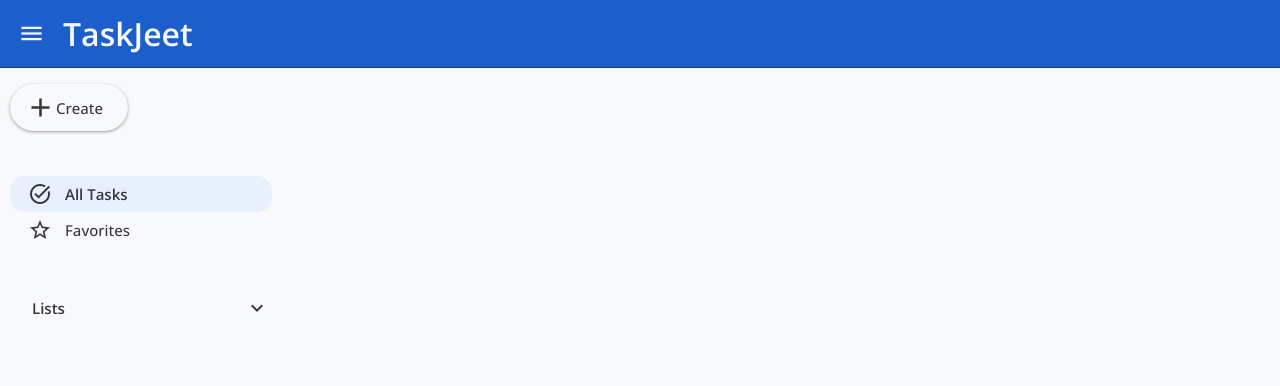
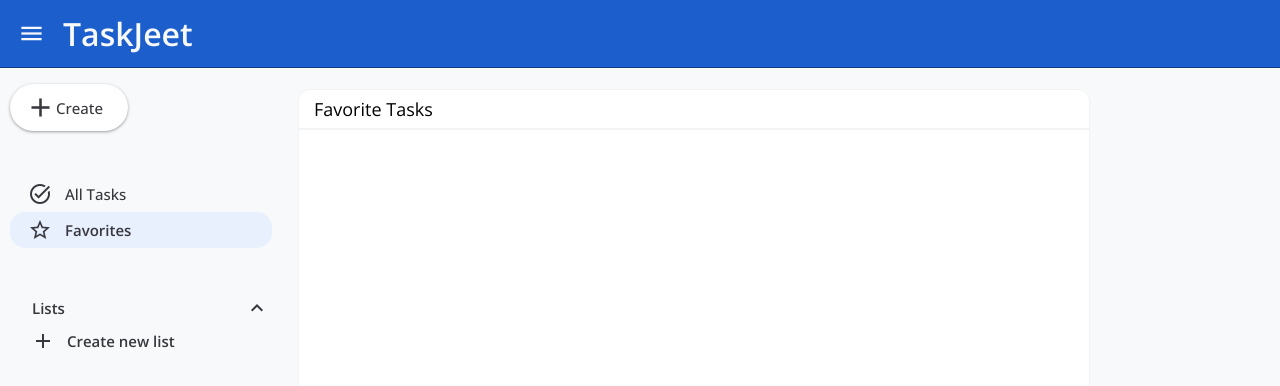
Before and after one commit to JacobCll/TaskJeet-v1, a React (Vite) app in the folder learning-app/: page / in a window 1280 px wide. Shown: the top 386 px of the page. Built offline with nearby package versions, Linux system fonts and the light colour scheme.

Commit message:
main menu and favorites

```diff
--- a/learning-app/src/App.css
+++ b/learning-app/src/App.css
@@ -79,7 +79,7 @@
   gap: 45px;
 }
 
-.create-list-button {
+.create-task-button {
   font-size: 15px;
   font-weight: 500;
   display: flex;
@@ -87,6 +87,7 @@
   border: none;
   background: none;
   color: #37373d;
+  background-color: #ffffff;
   margin: 0;
   padding: 8px 15px;
   border-radius: 26px;
@@ -97,14 +98,14 @@
   transition: box-shadow 0.3s ease, transform 0.3s ease;
 }
 
-.create-list-button:hover {
+.create-task-button:hover {
   color: #123873;
   background-color: #f6f9fe;
   box-shadow: 0 1px 2px 0 rgba(60, 64, 67, 0.352),
               0 1px 3px 1px rgba(60, 64, 67, 0.199);
 }
 
-.create-list-button .material-icons {
+.create-task-button .material-icons {
   font-weight:lighter;
   font-size: 31px;
 }
@@ -170,9 +171,13 @@
 }
 
 /* task classes */
-
+.tasks-list-container.favorites {
+  width: 80%;
+  margin: 8px;
+}
 
 .tasks-list-container {
+  color: #000000;
   display: flex;
   flex-direction: column;
   background-color: #ffffff;
@@ -180,7 +185,7 @@
   border-width: 1px;
   border-style: solid;
   min-width: 200px;
-  max-width: 100%;
+  max-width: 800px;
   border-radius: 12px;
   margin: 3px;
   word-break: break-word;
@@ -198,10 +203,11 @@
 }
 
 .list-heading {
+  font-size:large;
   display: flex;
   position: relative;
   align-items: center;
-  padding: 7px 0;
+  padding: 7px 0 7px 15px;
 }
 
 .list-context-button {
@@ -224,7 +230,7 @@
 }
 
 .task-list-title {
-  margin: 0 0 0 15px;
+  margin: 0;
   border: none;
   display: inline-block;
   font-family: inherit;
@@ -268,13 +274,14 @@
 /* #f2f2f2 */
 /* background for the task settings */
 .task-settings-container {
+  color: #5f6368;
+  padding-left: 25px;
   position: absolute;
   right: 15px;
   top: 0px;
   bottom: 0px;
   display: flex;
   background: linear-gradient(to right, rgba(173, 216, 230, 0) 1%, #f2f2f2 99%);
-  width: fit-content;
   flex-shrink: 0;
   visibility: hidden;
   z-index: 1;
@@ -296,7 +303,6 @@
   color: #5f6368;
   width: fit-content;
   height: fit-content;
-  margin-left: 30px;
   border: none;
   background: none;
   padding: 0;
@@ -357,6 +363,7 @@
 }
 
 .list-context-content {
+  font-size: 16px;
   color: #202124;
   display: block;
   position: absolute;
@@ -365,9 +372,9 @@
   border-radius: 3px;
   font-size: 0.7em;
   z-index: 1;
-  width: 150px;
+  width: 200px;
   min-width: fit-content;
-  max-width: 150px;
+  max-width: 200px;
   right: 45%;
   box-shadow: 0px 2px 4px rgba(0, 0, 0, 0.1),
               0px 4px 8px rgba(0, 0, 0, 0.1),
@@ -384,6 +391,7 @@
 }
 
 .list-context-content li{
+  font-size: 16px;
   padding: 2px;
   display:block;
   list-style-type: none;
@@ -530,17 +538,18 @@
 }
 
 .lists-markdown {
-  margin-left: 22px;
+  color: #37373d;
+  font-size: 15px;
 }
 
 .lists-markdown-button {
-  color: #37373d;
   display: flex;
   align-items: center;
 }
 
 .lists-markdown-button div{
-
+  padding-left: 22px;
+  cursor: pointer;
   font-weight: 600;
   font-size: 15px;
   width: 100%;
@@ -551,6 +560,7 @@
   color: inherit;
   background: none;
   border-radius: 25px;
+  font-size: 15px;
   padding: 3px;
   margin: 0px;
   border: none;
@@ -561,27 +571,72 @@
   background-color: #eeeff0;
 }
 
+.lists-container-overflow {
+  max-height: 290px;
+  overflow: auto;
+}
+
 .lists-container {
+  display:flex;
+  flex-direction: column;
   margin: 0;
   padding: 0;
 }
 
 .list-item {
   display: flex;
+  padding: 11px 24px;
   color: inherit;
   list-style-type: none;
   font-size: 15px;
-  font-weight: 400;
+  font-weight: 500;
+  align-items: center;
+  cursor: pointer;
+  line-height: 2px;
+  border-radius: 15px;
+  overflow: hidden;
+  white-space: nowrap;
+  gap: 17px;
 }
 
-.list-item input {
-  margin: 0;
-  margin-right: 18px;
+.list-item:hover {
+  background-color: #eeeff0;
+}
+
+.list-item-checkbox {
+  margin: 0px 0px 0px 2px;
+  transform: scale(1.5);
+  cursor: pointer;
 }
 
 .tasklists-container {
   display: flex;
-  gap: 5px;
   width: 100%;
   margin: 5px;
 }
+
+.main-container {
+  padding-top: 13px;
+  width: 1980px;
+  display: flex;
+}
+
+.add-list-button {
+  display: flex;
+  align-items: center;
+  width: 100%;
+  padding: 6px 21px;
+  background: none;
+  border: none;
+  cursor: pointer;
+  gap: 12px;
+  font-size: inherit;
+  color: inherit;
+  font-weight: 600;
+  border-radius: 15px;
+  color: inherit;
+}
+
+.add-list-button:hover {
+  background-color: #eeeff0;
+}
--- a/learning-app/src/App.tsx
+++ b/learning-app/src/App.tsx
@@ -4,39 +4,50 @@
 import TaskList from "./components/TaskList";
 import Header from "./components/Header";
 import MainMenu from "./components/MainMenu";
+import FavoriteTasks from "./components/FavoriteTasks";
 
 import Masonry, { ResponsiveMasonry } from "react-responsive-masonry";
 
 export default function TodoApp() {
   const [groupId, setGroupId] = useState(0);
-  const [searchText, setSearchText] = useState("");
+  const [taskId, setTaskId] = useState(0);
+
+  const [mainMenu, setMainMenu] = useState(true);
+
   const [taskGroups, setTaskGroups] = useState([]);
-  const [mainMenu, setMainMenu] = useState(true);
-  const [selection, setSelection] = useState("all-tasks");
+
+  const [showedListIds, setShowedListIds] = useState([]);
+
+  const [selection, setSelection] = useState("favorites");
+
   let breakPoints;
   // dynamic masonry
-  switch (taskGroups.length) {
+  switch (showedListIds.length) {
     case 1:
       breakPoints = { 900: 1 };
       break;
     case 2:
       breakPoints = { 900: 2, 750: 1 };
+      break;
+    case 3:
+      breakPoints = { 900: 3, 750: 2, 600: 1 };
+      break;
+    default:
+      breakPoints = { 350: 1, 800: 2, 900: 3, 1080: 4 };
   }
 
-  // const breakPoints = { 350: 1, 670: 2, 870: 3, 1080: 4, 1500: 5 };
+  if (selection === "favorites") {
+    breakPoints = { 900: 1 };
+  }
 
-  console.log(taskGroups);
   return (
     <div className="app-container">
-      <Header
-        mainMenu={mainMenu}
-        setMainMenu={setMainMenu}
-        searchText={searchText}
-        setSearchText={setSearchText}
-      />
+      <Header mainMenu={mainMenu} setMainMenu={setMainMenu} />
       <div className="app-body">
         {mainMenu && (
           <MainMenu
+            showedListIds={showedListIds}
+            setShowedListIds={setShowedListIds}
             selection={selection}
             setSelection={setSelection}
             taskGroups={taskGroups}
@@ -45,32 +56,59 @@
             setGroupId={setGroupId}
           />
         )}
+        <div className="main-container">
+          {selection === "all-tasks" ? (
             <TaskGroups
+              taskId={taskId}
+              setTaskId={setTaskId}
+              showedListIds={showedListIds}
+              setShowedListIds={setShowedListIds}
               breakPoints={breakPoints}
               taskGroups={taskGroups}
               setTaskGroups={setTaskGroups}
             />
+          ) : (
+            <FavoriteTasks
+              taskGroups={taskGroups}
+              setTaskGroups={setTaskGroups}
+            />
+          )}
+        </div>
       </div>
     </div>
   );
 }
 
-const TaskGroups = ({ breakPoints, taskGroups, setTaskGroups }) => {
+const TaskGroups = ({
+  taskId,
+  setTaskId,
+  showedListIds,
+  setShowedListIds,
+  breakPoints,
+  taskGroups,
+  setTaskGroups,
+}) => {
   return (
     <ResponsiveMasonry
       columnsCountBreakPoints={breakPoints}
       className="tasklists-container"
     >
-      <Masonry className="masonry-container" style={{}}>
-        {taskGroups.map((group) => (
+      <Masonry className="masonry-container">
+        {taskGroups.map((group) =>
+          showedListIds.includes(group.id) ? (
             <div key={group.id}>
               <TaskList
-              groupId={group.id}
+                taskId={taskId}
+                setTaskId={setTaskId}
+                showedListIds={showedListIds}
+                setShowedListIds={setShowedListIds}
+                group={group}
                 taskGroups={taskGroups}
                 setTaskGroups={setTaskGroups}
               />
             </div>
-        ))}
+          ) : null
+        )}
       </Masonry>
     </ResponsiveMasonry>
   );
--- /dev/null
+++ b/learning-app/src/components/FavoriteTasks.tsx
@@ -0,0 +1,34 @@
+import Task from "./Task";
+
+export default function FavoriteTasks({ taskGroups, setTaskGroups }) {
+  return (
+    <div className="tasks-list-container favorites">
+      <div className="list-heading">Favorite Tasks</div>
+      <hr />
+      {/* <button className="add-task-button">
+        <span className="add-task-icon material-symbols-outlined">
+          add_circle
+        </span>
+        Add a starred task
+      </button> */}
+      <ul className="task-list">
+        {taskGroups
+          .filter((tg) => tg.favorites.length > 0)
+          .map((tg) =>
+            tg.tasks.map((t) => {
+              if (tg.favorites.includes(t.id)) {
+                return (
+                  <Task
+                    group={tg}
+                    task={t}
+                    taskGroups={taskGroups}
+                    setTaskGroups={setTaskGroups}
+                  />
+                );
+              }
+            })
+          )}
+      </ul>
+    </div>
+  );
+}
--- a/learning-app/src/components/MainMenu.tsx
+++ b/learning-app/src/components/MainMenu.tsx
@@ -1,6 +1,8 @@
 import { useState } from "react";
 
 export default function MainMenu({
+  showedListIds,
+  setShowedListIds,
   selection,
   setSelection,
   taskGroups,
@@ -8,6 +10,9 @@
   groupId,
   setGroupId,
 }) {
+  // show lists markdown on click
+  const [listsMdShown, setListsMdShown] = useState(true);
+
   const handleAddGroup = () => {
     setTaskGroups([
       ...taskGroups,
@@ -15,13 +20,15 @@
         name: "",
         id: groupId,
         tasks: [],
+        favorites: [],
       },
     ]);
     setGroupId(groupId + 1);
   };
+
   return (
     <div className="main-menu">
-      <button className="create-list-button" onClick={handleAddGroup}>
+      <button className="create-task-button">
         <span className="material-icons">add</span>Create
       </button>
 
@@ -49,26 +56,55 @@
       </div>
 
       <div className="lists-markdown">
-        <div className="lists-markdown-button">
+        <div
+          className="lists-markdown-button"
+          onClick={() => setListsMdShown(!listsMdShown)}
+        >
           <div>Lists</div>
           <button>
+            {listsMdShown ? (
+              <span className="material-icons">expand_less</span>
+            ) : (
               <span className="material-icons">expand_more</span>
+            )}
           </button>
         </div>
+        {listsMdShown && (
+          <div className="lists-container-overflow">
             <ul className="lists-container">
               {taskGroups.map((tg) => {
                 return (
-              <li className="list-item">
-                <div className="list-item-checkbox">
-                  <input type="checkbox" />
-                  <label></label>
-                </div>
+                  <li key={tg.id} className="list-item">
+                    <input
+                      className="list-item-checkbox"
+                      type="checkbox"
+                      checked={showedListIds.includes(tg.id)}
+                      onChange={() =>
+                        showedListIds.includes(tg.id)
+                          ? setShowedListIds(
+                              showedListIds.filter((id) => id !== tg.id)
+                            )
+                          : setShowedListIds([...showedListIds, tg.id])
+                      }
+                    />
                     {tg.name}
                   </li>
                 );
               })}
             </ul>
           </div>
+        )}
+
+        <button
+          className="add-list-button"
+          onClick={() => {
+            setShowedListIds([...showedListIds, groupId]);
+            handleAddGroup();
+          }}
+        >
+          <span className="material-icons">add</span>Create new list
+        </button>
+      </div>
     </div>
   );
 }
```
Also changed, not shown: learning-app/src/components/Header.tsx (+1 -19 lines), learning-app/src/components/TLPopUpMenu.tsx (+5 -2 lines), learning-app/src/components/TPopUpMenu.tsx (+4 -3 lines), learning-app/src/components/Task.tsx (+48 -10 lines), learning-app/src/components/TaskList.tsx (+18 -13 lines), learning-app/src/components/TaskTemplate.tsx (+4 -3 lines). Lines whose indentation alone changed are shown as unchanged.
